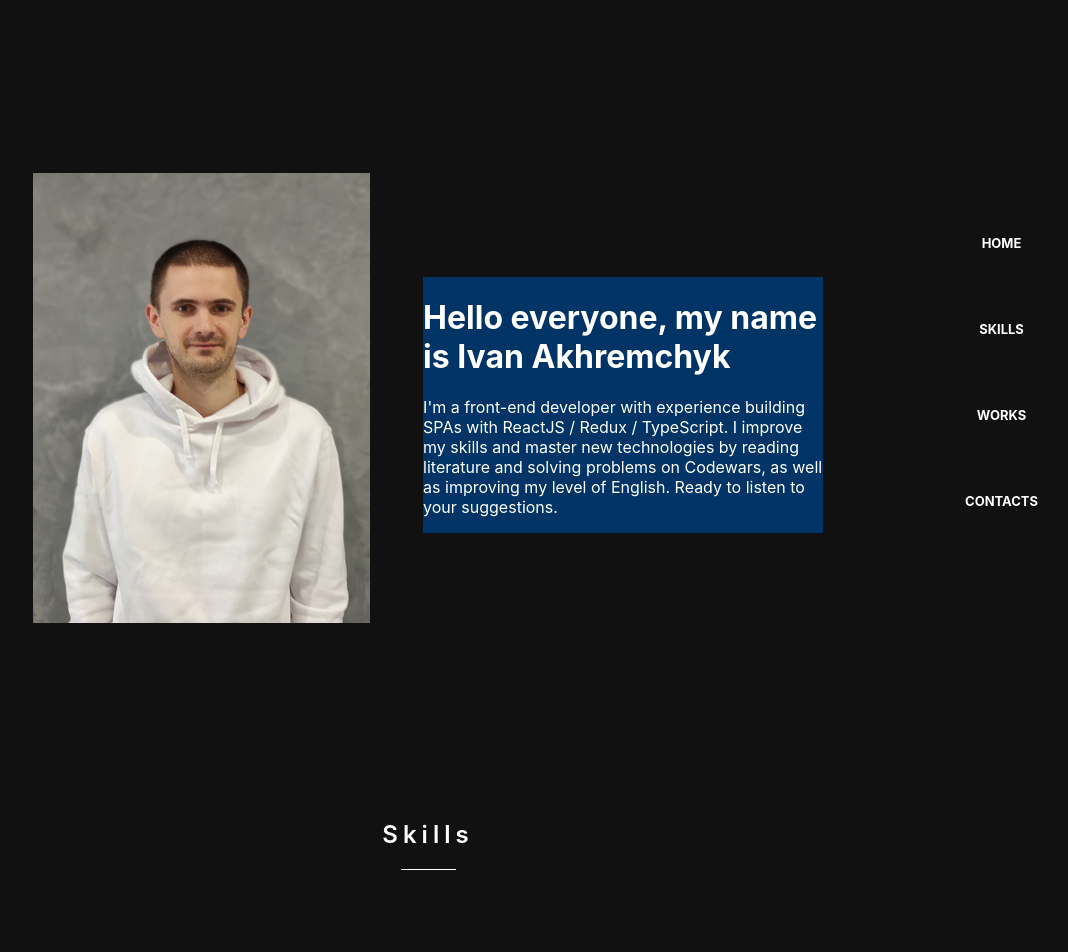
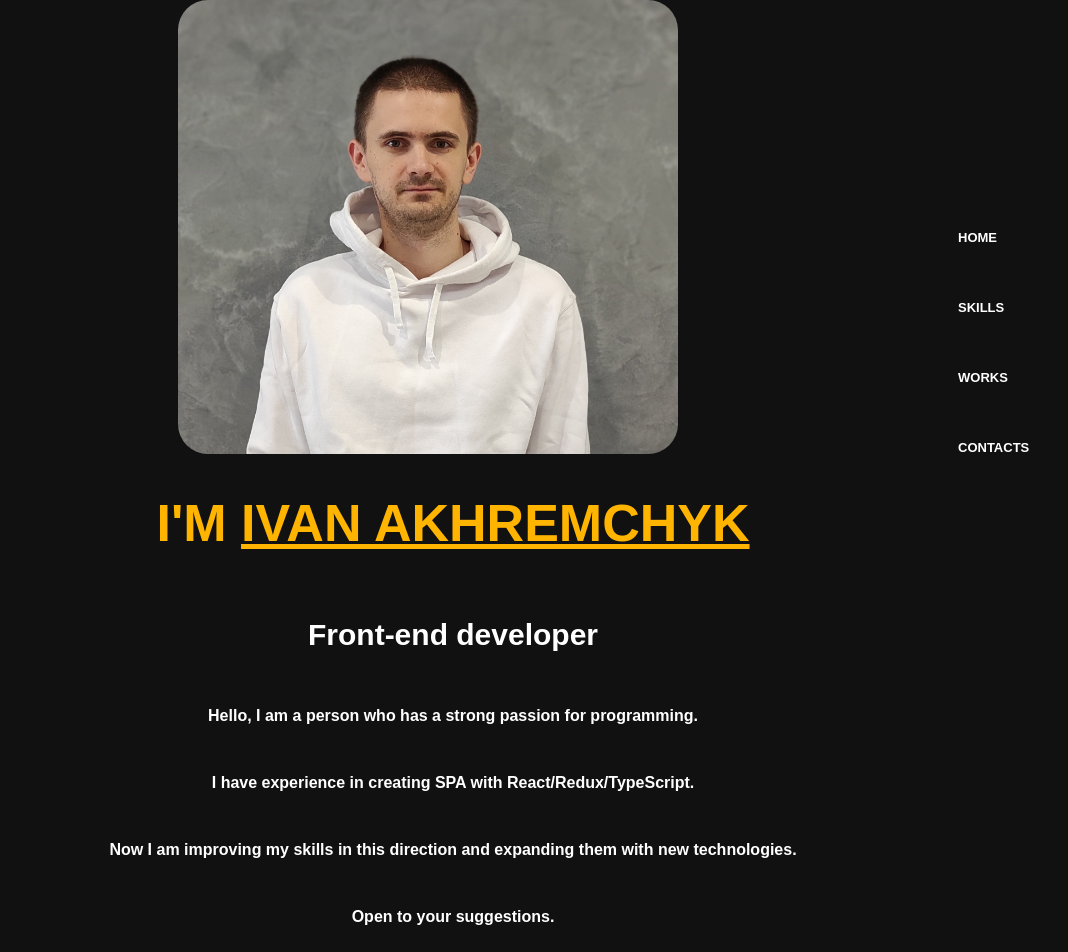
Before and after one commit to saintic132/portfolio, a React (Create React App) app: page / in a window 1280 px wide. Shown: the top 952 px of the page, without its empty margins (212-1280 px from the left). Built offline with nearby package versions, Linux system fonts and the light colour scheme.

Commit message:
Сделана логика Portfolio

```diff
--- a/src/Contacts/Contacts.module.css
+++ b/src/Contacts/Contacts.module.css
@@ -17,6 +17,12 @@
     flex-direction: column;
     flex: 0 0 33.33%;
     margin-right: 20px;
+}
+
+.contact__aboutMe > p {
+    font-size: 16px;
+    font-weight: 600;
+    line-height: 35px;
 }
 
 .contactForm {
--- a/src/Contacts/Contacts.tsx
+++ b/src/Contacts/Contacts.tsx
@@ -19,7 +19,7 @@ function Contacts() {
                     <div className={style.contact__aboutMe}>
                         <h2 style={{textTransform: 'uppercase', textAlign: 'center'}}>Don't be shy</h2>
                         <p style={{textAlign: 'justify'}}>Feel free to get in touch with me. I am always open to
-                            discussing new projects, creative ideas or opportunities to be part of your visions.</p>
+                            discussing new projects, creative ideas or opportunities to be part of your visions. Open for your suggestions</p>
                         <p className={style.logos}>
                             <a
                                 href='mailto:saintic132@gmail.com'
--- a/src/Header/Header.module.css
+++ b/src/Header/Header.module.css
@@ -15,25 +15,24 @@
 }
 
 .nav > a {
+    width: 50px;
+    height: 10px;
+    border-radius: 50%;
     font-size: 13px;
     font-weight: bold;
     color: white;
     text-transform: uppercase;
     text-decoration: none;
-    padding: 35px 0;
-}
-
-.active {
-    width: 100%;
-    text-align: center;
+    margin: 10px 30px 10px 0;
+    padding: 20px 0;
+    cursor: pointer;
 }
 
 @media (max-width: 874px) {
     .nav {
         all: unset;
-        /*position: fixed;*/
-        /*top: 0;*/
         display: flex;
+        margin-bottom: 10px;
         height: 25px;
         justify-content: space-between;
         width: 100%;
--- a/src/Main/Main.module.css
+++ b/src/Main/Main.module.css
@@ -2,16 +2,51 @@
     min-height: 100vh;
 }
 
+h1 {
+    text-transform: uppercase;
+    color: #ffb400;
+}
+
 .main img {
-    max-width: 350px;
+    max-width: 500px;
     width: 100%;
-    max-height: 450px;
-    height: 100%;
+    background-size: cover;
+    background-repeat: no-repeat;
+    background-position: top;
+    border-radius: 30px;
 }
 
 .textBlock {
-    margin-top: 10px;
-    max-width: 400px;
-    width: 100%;
-    background-color: #003366;
+    margin-left: 50px;
+    font-size: 26px;
+    font-weight: 600;
 }
+
+.textBlock > h3 {
+    font-size: 30px;
+    font-weight: 600;
+}
+
+.textBlock > p {
+    font-size: 16px;
+    font-weight: 600;
+    line-height: 35px;
+}
+
+@media (max-width: 1784px) {
+    .main {
+        margin-bottom: 200px;
+    }
+    .textBlock {
+        display: flex;
+        flex-direction: column;
+        justify-content: center;
+        align-items: center;
+    }
+}
+
+@media (max-width: 555px) {
+    .textBlock {
+        font-size: 18px;
+    }
+}
--- a/src/Main/Main.tsx
+++ b/src/Main/Main.tsx
@@ -16,11 +16,16 @@ function Main() {
                         alt="background"/>
                 </div>
                 <div className={style.textBlock}>
-                    <h1>Hello everyone, my name is Ivan Akhremchyk</h1>
-                    <p>I'm a front-end developer with experience building SPAs with ReactJS / Redux / TypeScript. I
-                        improve my skills and master new technologies by reading literature and solving problems on
-                        Codewars, as well as improving my level of English.
-                        Ready to listen to your suggestions.</p>
+                    <h1>i'm  <u>Ivan Akhremchyk</u></h1>
+                    <h3>Front-end developer</h3>
+                    <p>Hello, I am a person who has a strong passion for
+                        programming.</p>
+                    <p>I have experience in creating SPA with React/Redux/TypeScript.</p>
+                    <p>
+                        Now I am improving my skills in
+                        this direction and expanding them with new technologies.
+                    </p>
+                    <p>Open to your suggestions.</p>
                 </div>
             </div>
         </div>
--- a/src/Work/Projects/ModalWindowProject/ModalWindowProject.module.css
+++ b/src/Work/Projects/ModalWindowProject/ModalWindowProject.module.css
@@ -1,7 +1,15 @@
 .windowModal__container {
+    position: relative;
     color: white;
     max-width: 550px;
     width: 100%;
+}
+
+.closeModal {
+    position: absolute;
+    right: 0;
+    top: 0;
+    cursor: pointer;
 }
 
 .windowModal__container h3{
@@ -24,6 +32,13 @@
     color: white;
 }
 
+.windowModal__info {
+    padding: 0 5px;
+    color: white;
+    line-height: 20px;
+    font-weight: 520;
+}
+
 .img {
     margin-top: 25px;
     display: flex;
--- a/src/Work/Projects/ModalWindowProject/ModalWindowProject.tsx
+++ b/src/Work/Projects/ModalWindowProject/ModalWindowProject.tsx
@@ -3,6 +3,8 @@ import style from './ModalWindowProject.module.css'
 import languageImg from '../../../assets/img/modal_window/tag.png'
 import clientImg from '../../../assets/img/modal_window/user.png'
 import linkImg from '../../../assets/img/modal_window/link.png'
+import close from '../../../assets/img/project/close.png'
+
 
 type ModalWindowProjectPropsType = {
     projectName: string
@@ -10,12 +12,17 @@ type ModalWindowProjectPropsType = {
     lang: string
     link: string
     img: string
+    setActive: (active: boolean) => void
 }
 
-export const ModalWindowProject = ({projectName, clientName, lang, link, img}: ModalWindowProjectPropsType) => {
+export const ModalWindowProject = ({projectName, clientName, lang, link, img, setActive}: ModalWindowProjectPropsType) => {
     return (
         <div className={style.windowModal__container}>
             <h3>{projectName}</h3>
+            <img
+                className={style.closeModal}
+                onClick={() => setActive(false)}
+                src={close} alt="close"/>
             <div className={style.windowModal__body}>
                 <div className={style.windowModal__info}>
                     <img src={clientImg} alt="projectimg"/>
@@ -29,6 +36,8 @@ export const ModalWindowProject = ({projectName, clientName, lang, link, img}: M
                     <img src={linkImg} alt="projectimg"/>
                     Preview:
                     <a
+                        target='_blank'
+                        rel="noreferrer"
                         href={link}>
                         GitHub
                     </a>
--- a/src/Work/Projects/Project.module.css
+++ b/src/Work/Projects/Project.module.css
@@ -1,7 +1,6 @@
 .project__container {
     display: flex;
     gap: 50px;
-    max-height: 250px;
     flex-wrap: wrap;
     justify-content: center;
 }
@@ -28,6 +27,7 @@
     height: auto;
     transition: .7s ease;
     backface-visibility: hidden;
+    cursor: pointer;
 }
 
 .nameProject {
@@ -53,4 +53,5 @@
     color: white;
     font-size: 26px;
     padding: 16px 32px;
+    cursor: pointer;
 }
--- a/src/Work/Projects/Project.tsx
+++ b/src/Work/Projects/Project.tsx
@@ -49,6 +49,7 @@ function Project(props: ProjectPropsType) {
                         lang={lang}
                         link={link}
                         img={img}
+                        setActive={setActive}
                     />
                 </Modal>
             }
--- a/src/Work/Work.module.css
+++ b/src/Work/Work.module.css
@@ -21,7 +21,6 @@
 
 @media (max-width: 971px) {
     .container {
-        flex-direction: row;
         justify-content: center;
     }
 }
--- a/src/index.css
+++ b/src/index.css
@@ -1,18 +1,14 @@
 body {
   margin: 0;
-  font-family: -apple-system, BlinkMacSystemFont, 'Poppins', sans-serif;
+  font-family: 'Poppins', sans-serif;
   color: white;
   background-color: #111;
   -webkit-font-smoothing: antialiased;
   -moz-osx-font-smoothing: grayscale;
 }
 
-code {
-  font-family: source-code-pro, Menlo, Monaco, Consolas, 'Courier New',
-    monospace;
-}
-
 h2 {
+  font-family: 'Poppins', sans-serif;
   letter-spacing: 5px;
   font-weight: 600;
 }
```
Also changed, not shown: src/assets/img/photo.jpg, src/assets/img/project/close.png (added).
